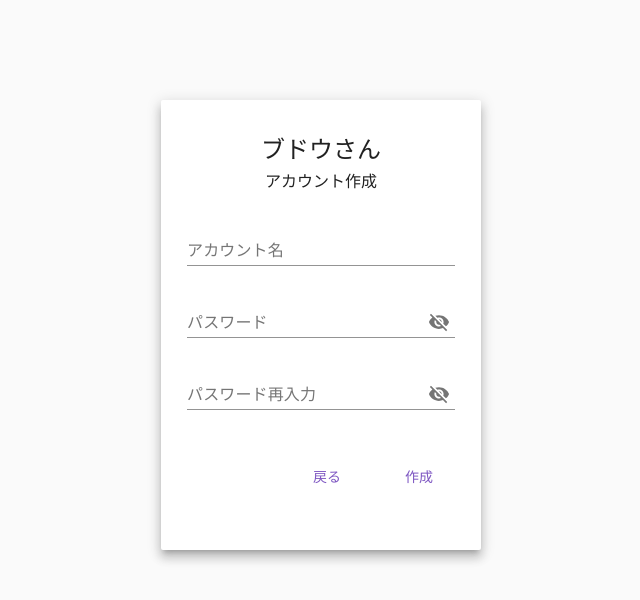
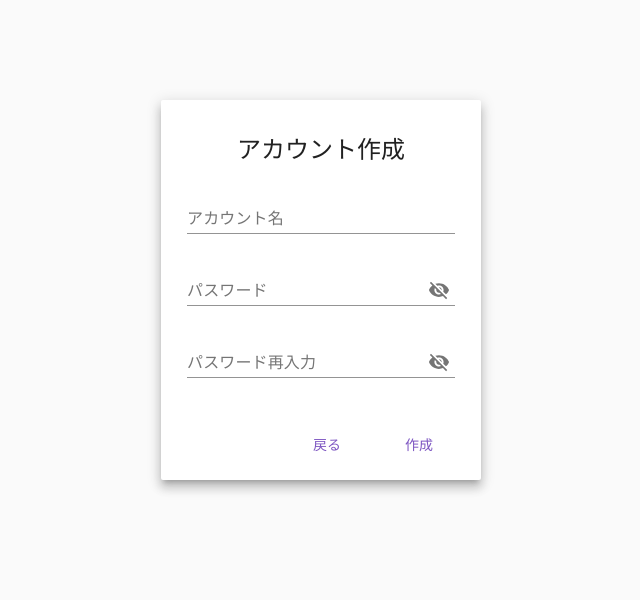
Before and after one commit to rishun321/tdcmd-front, a Vue app: page /register in a window 1280 px wide. Shown: the top 600 px of the page, without its empty margins (319-959 px from the left). Built offline with nearby package versions, Linux system fonts and the light colour scheme; no server answers; what vue-masonry would draw is missing.

Commit message:
register layout adjustment
title

```diff
--- a/src/components/register.vue
+++ b/src/components/register.vue
@@ -2,10 +2,8 @@
 <div class="fullscreen">
   <md-card class=" md-elevation-8">
     <md-card-header>
-      <div class="md-title">ブドウさん</div>
-      <div class="md-title sub-title">アカウント作成</div>
+      <div class="md-title">アカウント作成</div>
     </md-card-header>
-
     <md-card-content>
       <md-field md-clearable>
         <label>アカウント名</label>
@@ -27,40 +25,6 @@
     </md-card-actions>
   </md-card>
 </div>
-
-<!-- <div class="wrapper">
-  <vue-headful title="ブドウさん"/>
-  <div class="fullscreen">
-    <div class="login-box">
-      <div class="login-logo">
-        ブドウさん
-      </div>
-      <div class="login-box-body">
-        <p class="login-box-msg">アカウント作成</p>
-        <div class="form-group has-feedback">
-          <input id="register-user" v-model="manager.user._id" type="text" class="form-control" placeholder="アカウント" @keyup.tab="foucusPassword()">
-          <span class="glyphicon glyphicon-user form-control-feedback"></span>
-        </div>
-        <div class="form-group has-feedback">
-          <input id="register-password" v-model="manager.user.password" type="password" class="form-control" placeholder="パスワード" @keyup.tab="foucusRetype()">
-          <span class="glyphicon glyphicon-lock form-control-feedback"></span>
-        </div>
-        <div class="form-group has-feedback">
-          <input id="register-retype" v-model="retype" type="password" class="form-control" placeholder="パスワード再入力" @keyup.enter="register()">
-          <span class="glyphicon glyphicon-log-in form-control-feedback"></span>
-        </div>
-        <div class="row">
-          <div class="col-xs-8 middle-padding">
-            <router-link to="/login">すでにアカウントをお持ちの場合はこちらへ</router-link>
-          </div>
-          <div class="col-xs-4">
-            <button type="submit" class="btn btn-primary btn-block btn-flat" v-on:click="register()">作成</button>
-          </div>
-        </div>
-      </div>
-    </div>
-  </div>
-</div> -->
 </template>
 
 <script>
@@ -145,11 +109,13 @@ export default {
 .md-card {
   top: 100px;
   width: 320px;
-  height: 450px;
+  height: 380px;
   padding: 10px;
   /* border: 1px dashed #ccc; */
   }
-
+.md-subheader {
+  text-align: center;
+}
 .sub-title {
   font-size: 12pt;
 }
```
